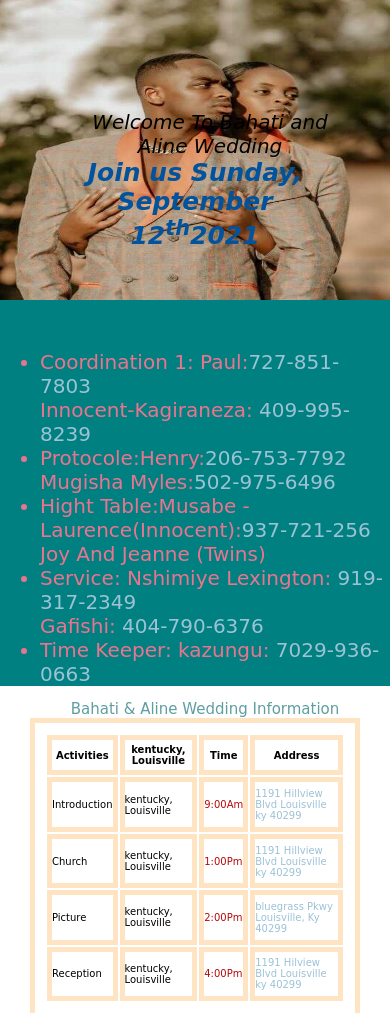
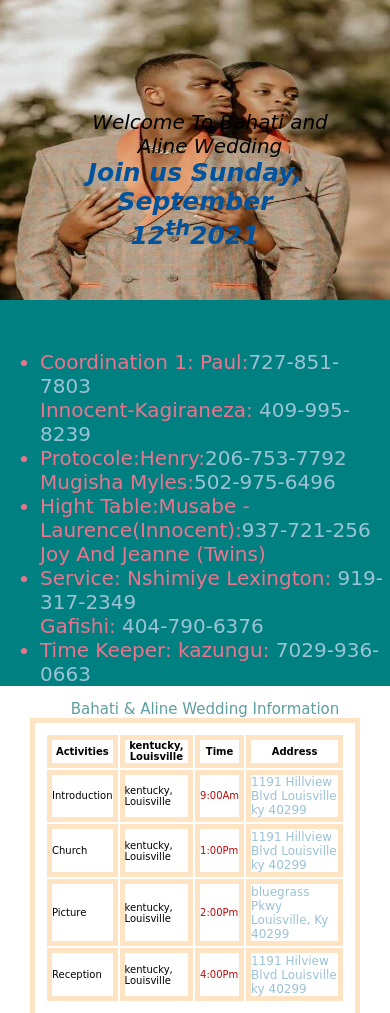
Before and after one commit to MYLESMUGISHA/Bahati-wedding, a plain HTML site: page index.html in a window 390 px wide. Shown: the top 1013 px of the page. Drawn offline with Linux system fonts and the light colour scheme.

Commit message:
change made in css

```diff
--- a/style.css
+++ b/style.css
@@ -220,6 +220,9 @@ margin-left: 30px;
       padding-top: -10px;
 
   }
+  table a{
+      font-size: 12px;
+  }
 
 
       }
```
